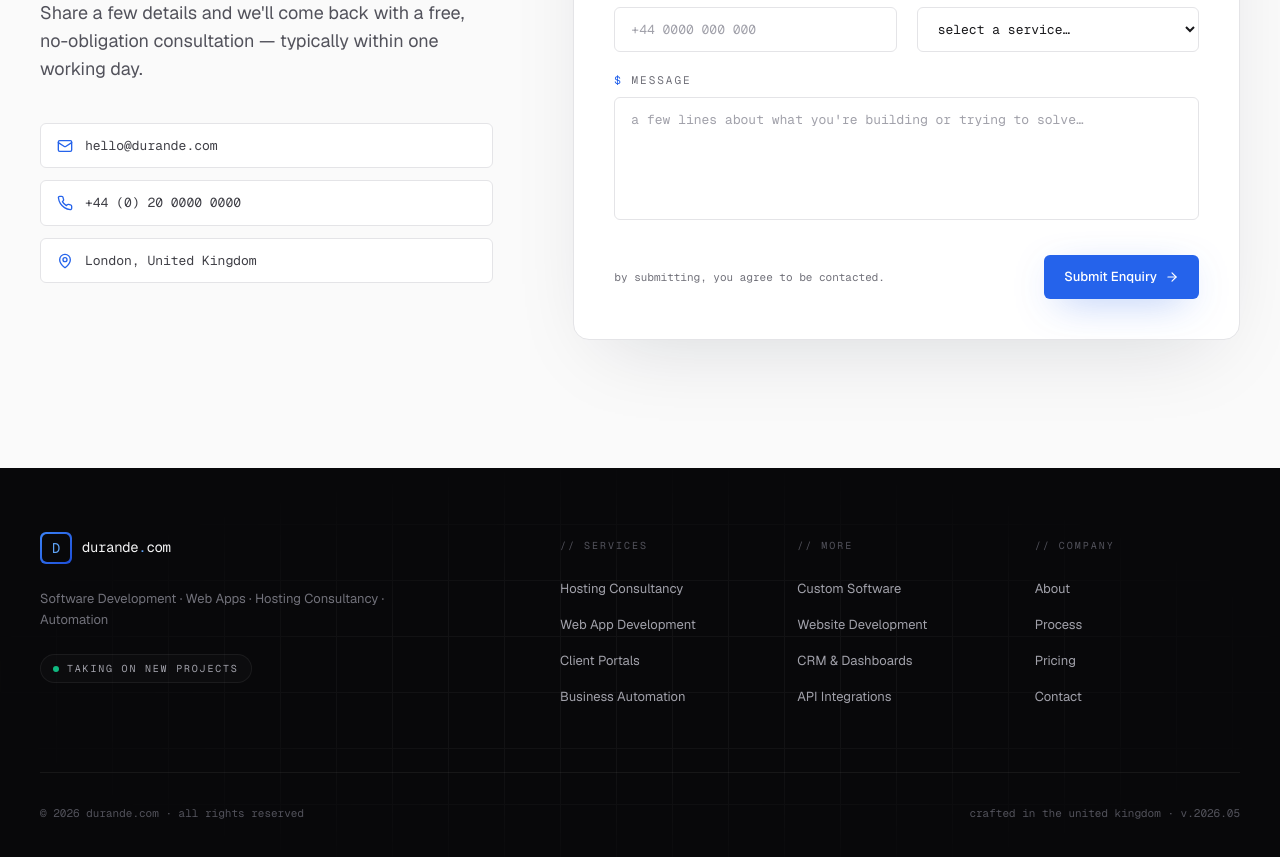
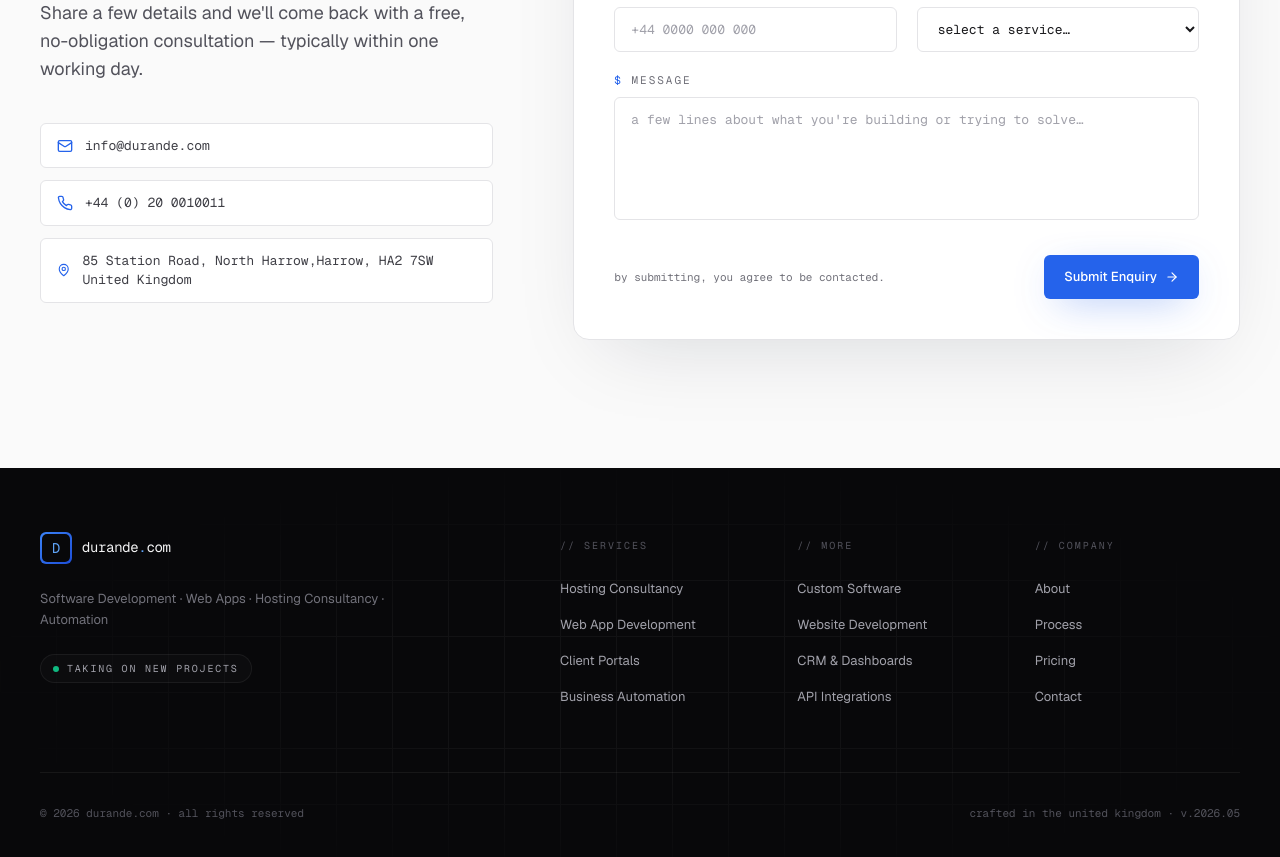
Before and after one commit to online4302-cyber/durande-website1, a React (Vite) app: page / in a window 1280 px wide. Shown: the part 8380-9237 px from the top of the page. Built offline with nearby package versions, Linux system fonts and the light colour scheme.

Commit message:
Update DurandeWebsite.jsx

```diff
--- a/src/components/DurandeWebsite.jsx
+++ b/src/components/DurandeWebsite.jsx
@@ -1140,9 +1140,9 @@ export default function DurandeWebsite() {
               <Reveal delay={300}>
                 <div className="mt-10 space-y-3">
                   {[
-                    { icon: Mail, label: "hello@durande.com" },
-                    { icon: Phone, label: "+44 (0) 20 0000 0000" },
-                    { icon: MapPin, label: "London, United Kingdom" },
+                    { icon: Mail, label: "info@durande.com" },
+                    { icon: Phone, label: "+44 (0) 20 0010011" },
+                    { icon: MapPin, label: "85 Station Road, North Harrow,Harrow, HA2 7SW United Kingdom" },
                   ].map((c) => {
                     const Icon = c.icon;
                     return (
```
